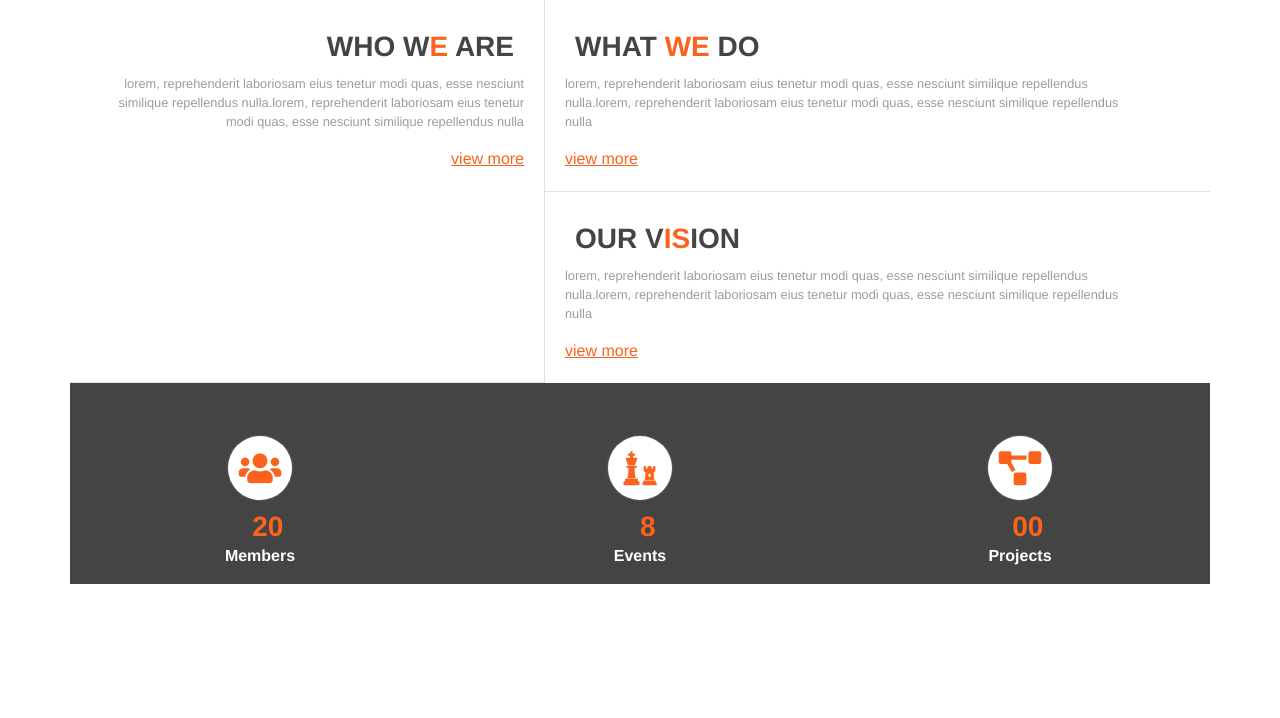
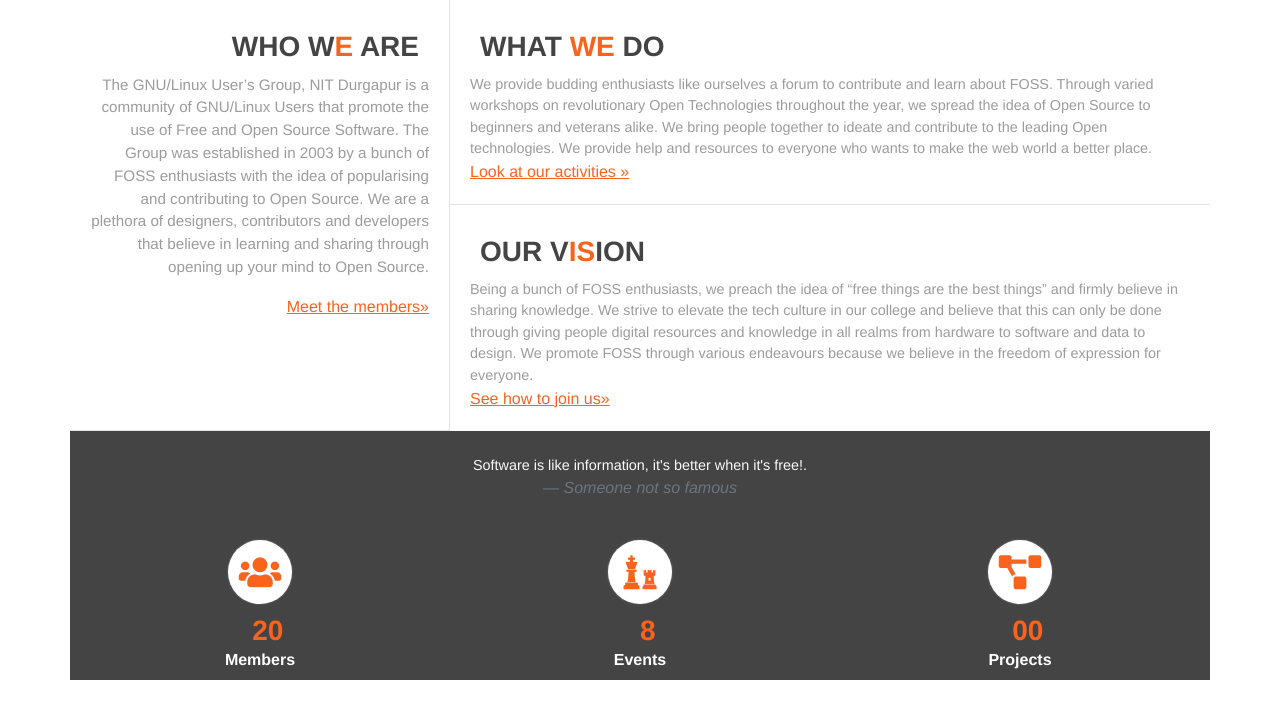
Before and after one commit to lugnitdgp/lugnitdgp.github.io, a Vue app: page /#/ in a window 1280 px wide. Shown: the top 718 px of the page. Built offline with nearby package versions, Linux system fonts and the light colour scheme.

Commit message:
style changed

```diff
--- a/index.html
+++ b/index.html
@@ -6,12 +6,18 @@
     <link rel="stylesheet" href="https://stackpath.bootstrapcdn.com/bootstrap/4.1.2/css/bootstrap.min.css" integrity="sha384-Smlep5jCw/wG7hdkwQ/Z5nLIefveQRIY9nfy6xoR1uRYBtpZgI6339F5dgvm/e9B" crossorigin="anonymous">
     <link rel="stylesheet" href="https://use.fontawesome.com/releases/v5.2.0/css/all.css" integrity="sha384-hWVjflwFxL6sNzntih27bfxkr27PmbbK/iSvJ+a4+0owXq79v+lsFkW54bOGbiDQ" crossorigin="anonymous">
     <title>lugnitdgp-website</title>
+    <style media="screen">
+      html,body{
+        margin: 0;
+        padding: 0;
+      }
+    </style>
   </head>
   <body>
     <div id="app"></div>
     <!-- built files will be auto injected -->
     <script src="https://code.jquery.com/jquery-3.3.1.slim.min.js" integrity="sha384-q8i/X+965DzO0rT7abK41JStQIAqVgRVzpbzo5smXKp4YfRvH+8abtTE1Pi6jizo" crossorigin="anonymous"></script>
-   <script src="https://cdnjs.cloudflare.com/ajax/libs/popper.js/1.14.3/umd/popper.min.js" integrity="sha384-ZMP7rVo3mIykV+2+9J3UJ46jBk0WLaUAdn689aCwoqbBJiSnjAK/l8WvCWPIPm49" crossorigin="anonymous"></script>
-   <script src="https://stackpath.bootstrapcdn.com/bootstrap/4.1.2/js/bootstrap.min.js" integrity="sha384-o+RDsa0aLu++PJvFqy8fFScvbHFLtbvScb8AjopnFD+iEQ7wo/CG0xlczd+2O/em" crossorigin="anonymous"></script>
+    <script src="https://cdnjs.cloudflare.com/ajax/libs/popper.js/1.14.3/umd/popper.min.js" integrity="sha384-ZMP7rVo3mIykV+2+9J3UJ46jBk0WLaUAdn689aCwoqbBJiSnjAK/l8WvCWPIPm49" crossorigin="anonymous"></script>
+    <script src="https://stackpath.bootstrapcdn.com/bootstrap/4.1.2/js/bootstrap.min.js" integrity="sha384-o+RDsa0aLu++PJvFqy8fFScvbHFLtbvScb8AjopnFD+iEQ7wo/CG0xlczd+2O/em" crossorigin="anonymous"></script>
   </body>
 </html>
--- a/src/components/About-us.vue
+++ b/src/components/About-us.vue
@@ -1,14 +1,15 @@
 <template>
-  <div class="container">
+  <div class="container" style="min-height:100vh">
     <div class="row">
-    <div class="col-md-5 border-right border-bottom">
+
+    <div class="col-md-4 border-right border-bottom">
       <div class="row">
         <div class="col-md-12" style="padding:0">
           <div class="card text-right border-0 ">
             <transition name="fade">
               <div class="card-body" v-show="show">
                   <h3 class="card-title">{{displayheading(data1.heading).first}}<span class="highlighted">{{displayheading(data1.heading).second}}</span>{{displayheading(data1.heading).third}}</h3>
-                  <p class="card-text"> {{data1.content}}</p>
+                  <p class="card-text p-spec"> {{data1.content}}</p>
                   <a href="#" class="card-link highlighted" style="text-decoration:underline">{{data1.link}}</a>
               </div>
             </transition>
@@ -16,16 +17,16 @@
           </div>
         </div>
       </div>
+    </div>
 
-    </div>
-    <div class="col-md-7">
+    <div class="col-md-8">
       <div class="row">
         <div class="col-md-12 border-bottom"  style="padding:0">
           <div class="card text-right border-0 text-md-left">
             <transition name="slide-fade">
               <div class="card-body" v-show="show">
                   <h3 class="card-title">{{displayheading(data2.heading).first}}<span class="highlighted">{{displayheading(data2.heading).second}}</span>{{displayheading(data2.heading).third}}</h3>
-                  <p class="card-text"> {{data2.content}}</p>
+                  <p class="card-text" style="display:table-row"> {{data2.content}}</p>
                   <a href="#" class="card-link highlighted" style="text-decoration:underline">{{data2.link}}</a>
               </div>
             </transition>
@@ -38,22 +39,27 @@
           <transition name="slide-fade">
             <div class="card-body" v-show="show">
                 <h3 class="card-title">{{displayheading(data3.heading).first}}<span class="highlighted">{{displayheading(data3.heading).second}}</span>{{displayheading(data3.heading).third}}</h3>
-                <p class="card-text"> {{data3.content}}</p>
+                <p class="card-text" style="display:table-row"> {{data3.content}}</p>
                 <a href="#" class="card-link highlighted" style="text-decoration:underline">{{data3.link}}</a>
             </div>
           </transition>
-
+        </div>
       </div>
     </div>
 
    </div>
-  </div>
    <div class="row">
      <div class="col-sm-12" style="padding:0">
        <div id="bottom-section">
+         <div class="row justify-content-center">
+           <blockquote class="blockquote text-center">
+             <p class="mb-0 mt-4 text-light ">Software is like information, it's better when it's free!.</p>
+             <footer class="blockquote-footer font-italic">Someone not so famous</footer>
+           </blockquote>
+         </div>
          <div class="d-flex flex-row bd-highlight ">
            <div  v-for="(item,index) in bottom" v-bind:key="index" class="p-2 bd-highlight text-center col" >
-        <div class="bottom-div mb-2">
+             <div class="bottom-div mb-0">
                <i class="bottom-icon" :class="item.icon"></i>
                <animate-number :number="item.number"/>
                <strong>{{item.content}}</strong>
@@ -78,11 +84,9 @@ export default {
         {icon: 'fas fa-chess', content: 'Events', number: 48},
         {icon: 'fas fa-project-diagram', content: 'Projects', number: 100}
       ],
-      data1: {heading: 'WHO WE ARE', content: 'lorem, reprehenderit laboriosam eius tenetur modi quas, esse nesciunt similique repellendus nulla.lorem, reprehenderit laboriosam eius tenetur modi quas, esse nesciunt similique repellendus nulla', link: 'view more'},
-      data2: {heading: 'WHAT WE DO', content: 'lorem, reprehenderit laboriosam eius tenetur modi quas, esse nesciunt similique repellendus nulla.lorem, reprehenderit laboriosam eius tenetur modi quas, esse nesciunt similique repellendus nulla', link: 'view more'},
-      data3: {heading: 'OUR VISION', content: 'lorem, reprehenderit laboriosam eius tenetur modi quas, esse nesciunt similique repellendus nulla.lorem, reprehenderit laboriosam eius tenetur modi quas, esse nesciunt similique repellendus nulla', link: 'view more'},
-      interval: false,
-      offset: 0,
+      data1: {heading: 'WHO WE ARE', content: 'The GNU/Linux User’s Group, NIT Durgapur is a community of GNU/Linux Users that promote the use of Free and Open Source Software. The Group was established in 2003 by a bunch of FOSS enthusiasts with the idea of popularising and contributing to Open Source. We are a plethora of designers, contributors and developers that believe in learning and sharing through opening up your mind to Open Source.', link: 'Meet the members»'},
+      data2: {heading: 'WHAT WE DO', content: 'We provide budding enthusiasts like ourselves a forum to contribute and learn about FOSS. Through varied workshops on revolutionary Open Technologies throughout the year, we spread the idea of Open Source to beginners and veterans alike. We bring people together to ideate and contribute to the leading Open technologies. We provide help and resources to everyone who wants to make the web world a better place.', link: 'Look at our activities »'},
+      data3: {heading: 'OUR VISION', content: 'Being a bunch of FOSS enthusiasts, we preach the idea of “free things are the best things” and firmly believe in sharing knowledge. We strive to elevate the tech culture in our college and believe that this can only be done through giving people digital resources and knowledge in all realms from hardware to software and data to design. We promote FOSS through various endeavours because we believe in the freedom of expression for everyone.', link: ' See how to join us»'},
       show: false
 
     }
@@ -151,7 +155,7 @@ export default {
   color:#fa631c !important;
 }
 .bottom-div{
-  margin-top: 45px;
+  margin-top:2vh;
   position: relative;
 }
 h2,h3{
@@ -162,7 +166,7 @@ h2,h3{
 p{
   color: #9c9c9c;
 max-width: 578px;
-font-size: 0.8rem;
+font-size: 0.9rem;
 }
 @keyframes translateLtoR{
   from{ transform: translateX(-100);}
@@ -186,5 +190,9 @@ font-size: 0.8rem;
          transition-timing-function: ease-in;
     }
 .slide-fade-enter{transform: translateX(50%);opacity:0}
+.p-spec{
+  font-size: 0.95rem;
+  line-height: inherit;
+}
 
 </style>
```
Lines whose indentation alone changed are shown as unchanged.
